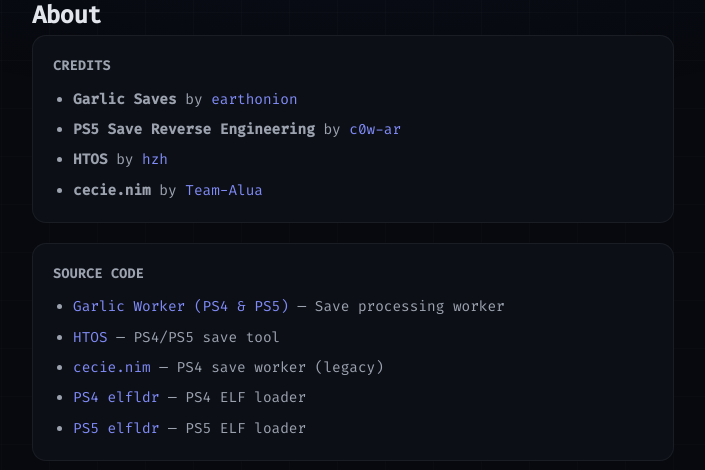
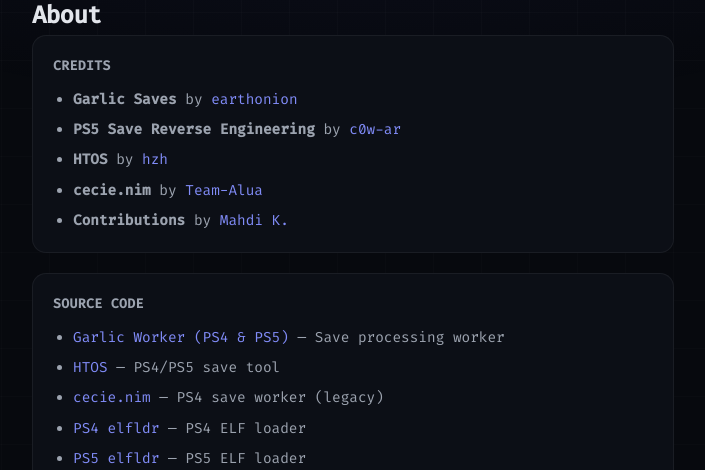
Before and after one commit to earthonion/HTOS-web, a Python web app: template templates/about.html in a window 1280 px wide. Shown: the part 84-554 px from the top of the page, without its empty margins (287-992 px from the left). Run offline with Jinja, Linux system fonts and the light colour scheme; the template is opened without the code that fills it, so the values that code supplies are empty.

Commit message:
Add Mahdi K. to credits

```diff
--- a/templates/about.html
+++ b/templates/about.html
@@ -10,6 +10,7 @@
         <li><strong>PS5 Save Reverse Engineering</strong> by <a href="https://github.com/c0w-ar" target="_blank">c0w-ar</a></li>
         <li><strong>HTOS</strong> by <a href="https://github.com/hzhreal" target="_blank">hzh</a></li>
         <li><strong>cecie.nim</strong> by <a href="https://github.com/Team-Alua" target="_blank">Team-Alua</a></li>
+        <li><strong>Contributions</strong> by <a href="https://github.com/m2k7m" target="_blank">Mahdi K.</a></li>
     </ul>
 </section>
 
```
